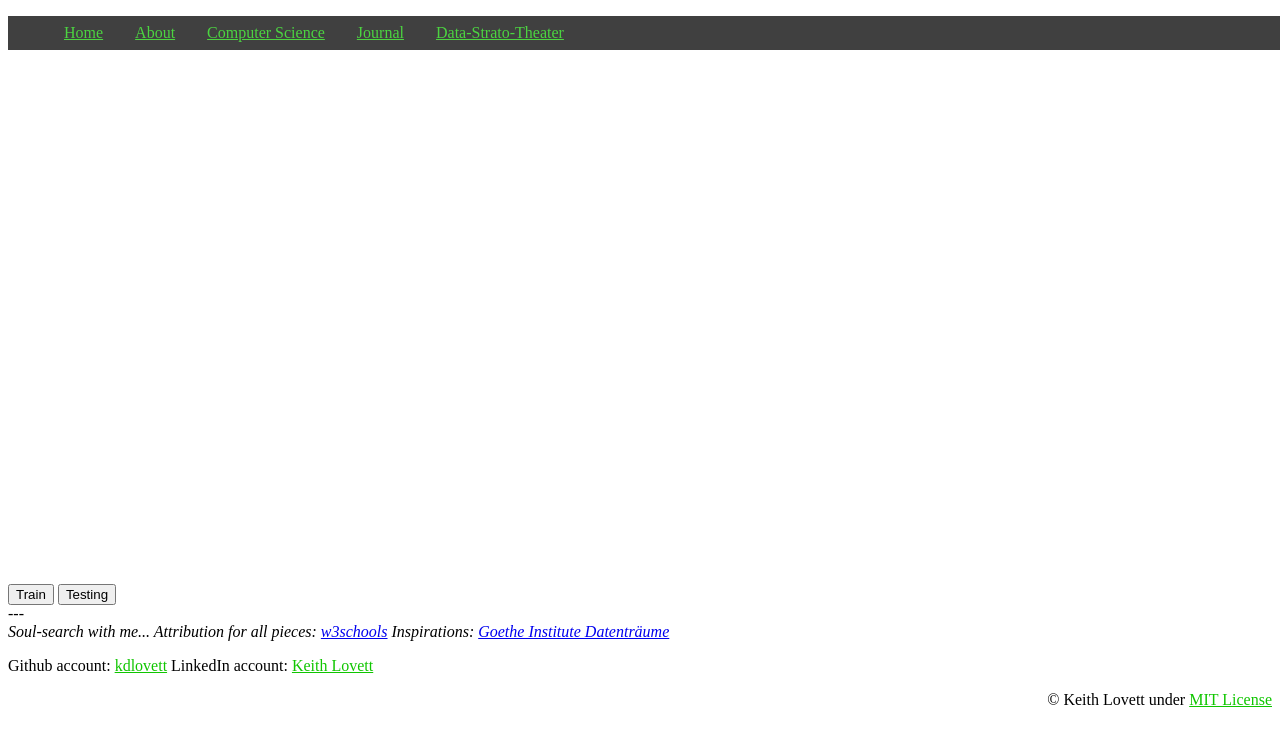
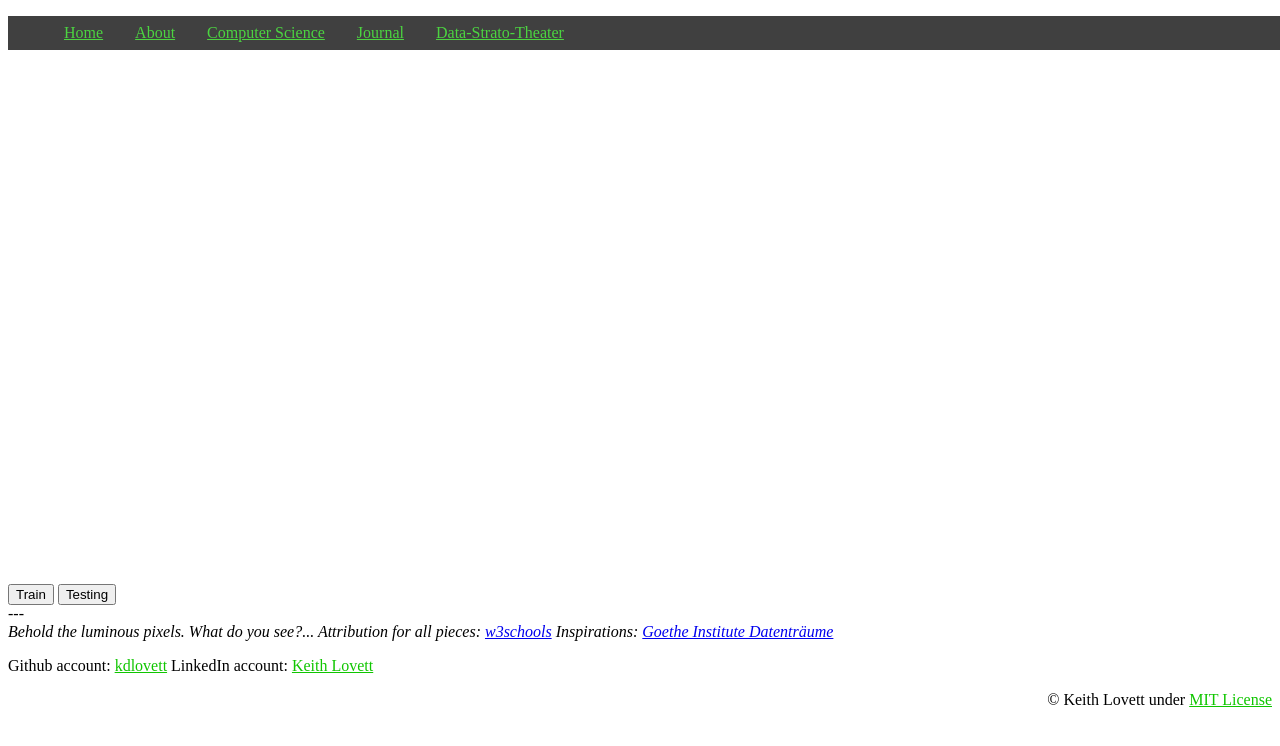
Before and after one commit to kdlovett/keith-website, a Jekyll site: the page built from showcase.html, in a window 1280 px wide. Shown: the top 746 px of the page. Built offline with Jekyll 4.4.1, drawn with Linux system fonts in a browser that asks for light colours.

Commit message:
updating theater

```diff
--- a/showcase.html
+++ b/showcase.html
@@ -42,5 +42,5 @@ permalink: /theater/
   </body>
 
 <br/>---<br/>
-  <i>Soul-search with me... Attribution for all pieces: <a href="https://www.w3schools.com/graphics/game_intro.asp">w3schools</a>
+  <i>Behold the luminous pixels. What do you see?... Attribution for all pieces: <a href="https://www.w3schools.com/graphics/game_intro.asp">w3schools</a>
     Inspirations: <a href="http://www.goethe.de/ins/cn/lp/prj/dat/enindex.htm">Goethe Institute Datenträume</a></i>
```
